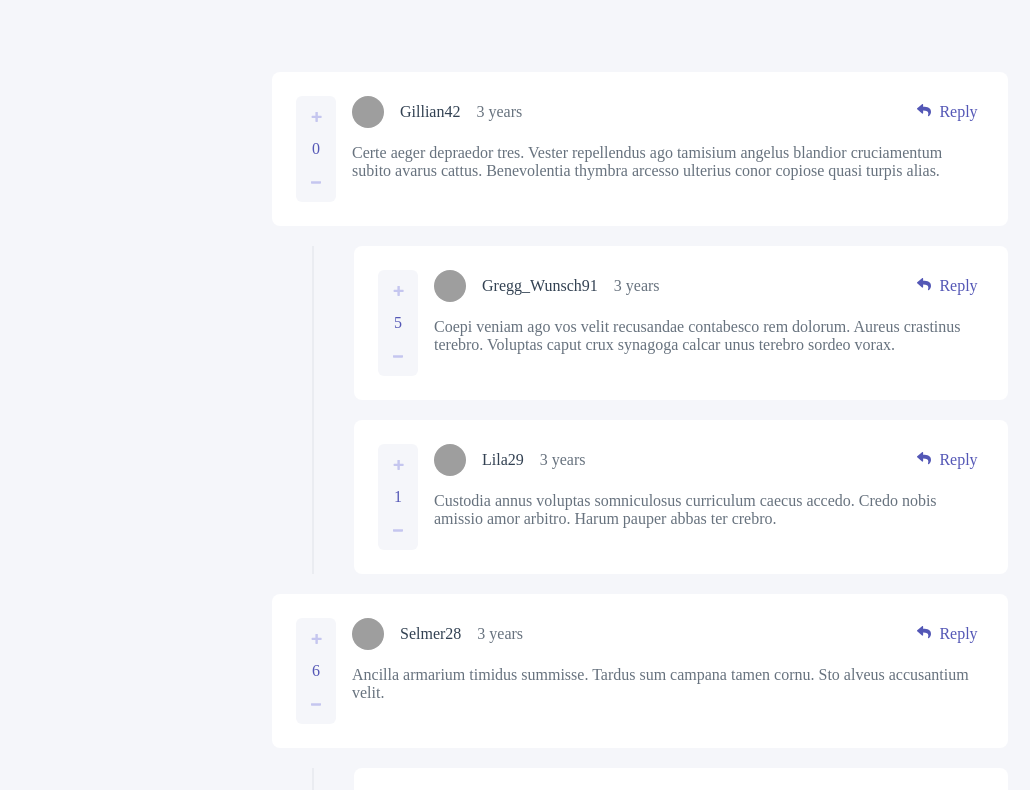
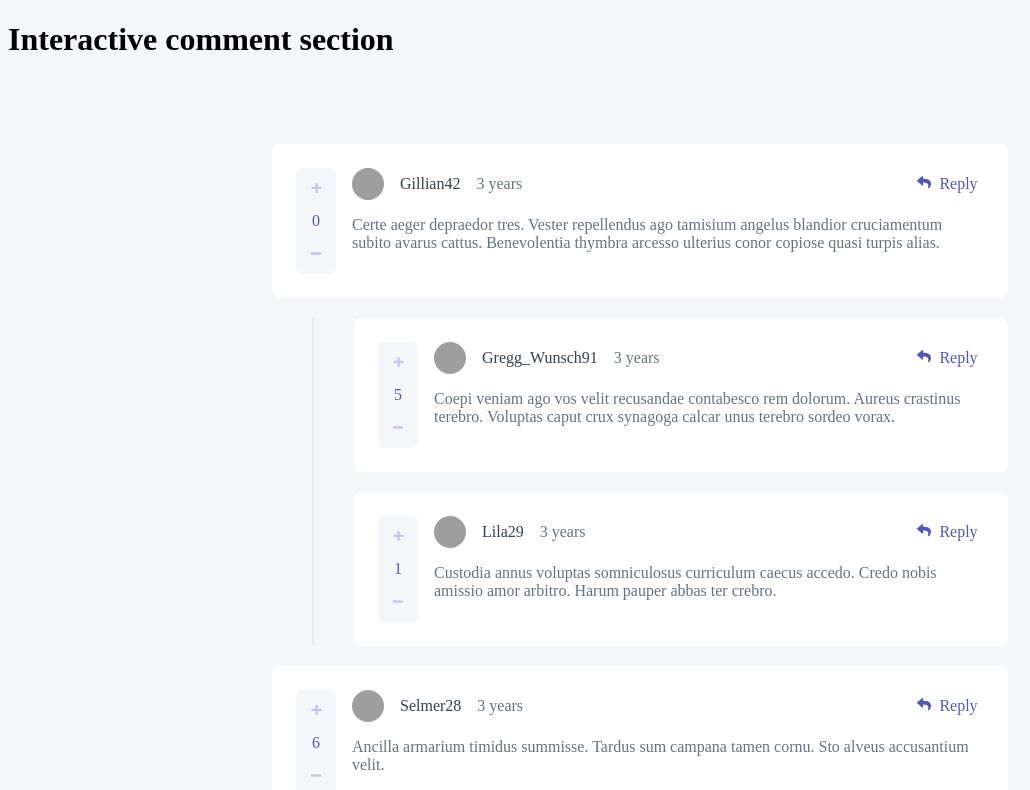
Before and after one commit to hissalht/interactive-comments-section, a Vue app: page / in a window 1280 px wide. Shown: the top 790 px of the page, without its empty margins (0-1030 px from the left). Built offline with nearby package versions, Linux system fonts and the light colour scheme; grey boxes are pictures that could not be loaded.

Commit message:
add main element and a main heading

```diff
--- a/src/App.vue
+++ b/src/App.vue
@@ -7,6 +7,8 @@ const store = useStore();
 </script>
 
 <template>
+  <main>
+    <h1>Interactive comment section</h1>
     <TransitionGroup tag="div" class="container" name="comment-list">
       <CommentTree
         v-for="comment in store.comments"
@@ -15,6 +17,7 @@ const store = useStore();
       />
       <CommentForm key="comment-form" @submit="store.postComment($event)" />
     </TransitionGroup>
+  </main>
 </template>
 
 <style scoped>
```
Lines whose indentation alone changed are shown as unchanged.
